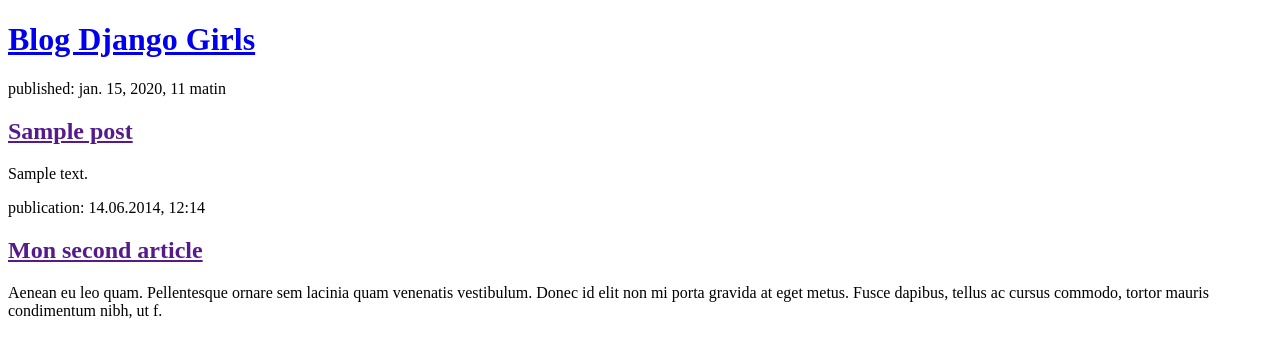
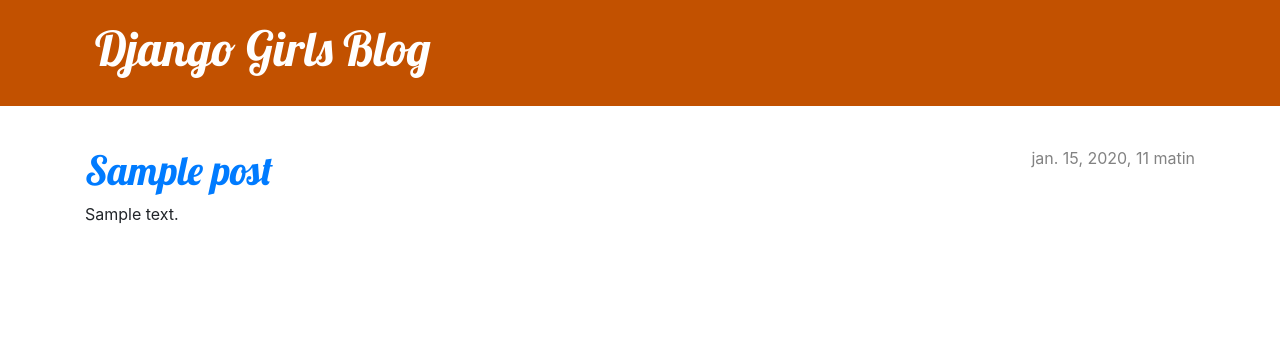
Before and after one commit to gabrielle2801/my-first-blog, a Django app: page / in a window 1280 px wide. Shown: the top 358 px of the page. Run offline with Django 3.2, Linux system fonts and the light colour scheme; tables that the repository leaves empty hold one stand-in row (values such as "Sample post").

Commit message:
Ajout de la vue et du template de détail blog post ainsi que du CSS pour le site.

```diff
--- /dev/null
+++ b/blog/static/css/blog.css
@@ -0,0 +1,70 @@
+.page-header {
+    background-color: #C25100;
+    margin-top: 0;
+    margin-bottom: 40px;
+    padding: 20px 20px 20px 40px;
+}
+
+.page-header h1,
+.page-header h1 a,
+.page-header h1 a:visited,
+.page-header h1 a:active {
+    color: #ffffff;
+    font-size: 36pt;
+    text-decoration: none;
+}
+
+h1,
+h2,
+h3,
+h4 {
+    font-family: 'Lobster', cursive;
+}
+
+.date {
+    color: #828282;
+}
+
+.save {
+    float: right;
+}
+
+.post-form textarea,
+.post-form input {
+    width: 100%;
+}
+
+.top-menu,
+.top-menu:hover,
+.top-menu:visited {
+    color: #ffffff;
+    float: right;
+    font-size: 26pt;
+    margin-right: 20px;
+}
+
+.post {
+    margin-bottom: 70px;
+}
+
+.post h2 a,
+.post h2 a:visited {
+    color: #000000;
+}
+
+.post > .date,
+.post > .actions {
+    float: right;
+}
+
+.btn-default,
+.btn-default:visited {
+    color: #C25100;
+    background: none;
+    border-color: #C25100;
+}
+
+.btn-default:hover {
+    color: #FFFFFF;
+    background-color: #C25100;
+}
--- /dev/null
+++ b/blog/templates/blog/base.html
@@ -0,0 +1,25 @@
+{% load static %}
+<!DOCTYPE html>
+<html>
+    <head>
+        <title>Django Girls blog</title>
+        <link rel="stylesheet" href="https://cdn.jsdelivr.net/npm/bootstrap@4.5.3/dist/css/bootstrap.min.css" integrity="sha384-TX8t27EcRE3e/ihU7zmQxVncDAy5uIKz4rEkgIXeMed4M0jlfIDPvg6uqKI2xXr2" crossorigin="anonymous">
+        <link href='//fonts.googleapis.com/css?family=Lobster&subset=latin,latin-ext' rel='stylesheet' type='text/css'>
+        <link rel="stylesheet" href="{% static 'css/blog.css' %}">
+    </head>
+    <body>
+    <header class="page-header">
+      <div class="container">
+          <h1><a href="/">Django Girls Blog</a></h1>
+      </div>
+    </header>
+    <main class="container">
+        <div class="row">
+            <div class="col">
+            {% block content %}
+            {% endblock %}
+            </div>
+        </div>
+    </main>
+</body>
+</html>
--- a/blog/templates/blog/post_list.html
+++ b/blog/templates/blog/post_list.html
@@ -1,25 +1,30 @@
+{% extends 'blog/base.html' %}
+{% load static %}
 <!DOCTYPE html>
 <html>
-    <head>
-        <title>Blog Django Girls</title>
+    <head >
+      <title>Blog Django Girls</title>
+      <link rel="stylesheet" href="https://cdn.jsdelivr.net/npm/bootstrap@4.5.3/dist/css/bootstrap.min.css"
+      integrity="sha384-TX8t27EcRE3e/ihU7zmQxVncDAy5uIKz4rEkgIXeMed4M0jlfIDPvg6uqKI2xXr2"
+      crossorigin="anonymous">
+      <link rel="stylesheet" href="{% static 'css/blog.css' %}">
+      <link href="//fonts.googleapis.com/css?family=Lobster&subset=latin,latin-ext" rel="stylesheet"
+      type="text/css">
+
     </head>
     <body>
-        <header>
-            <h1><a href="/">Blog Django Girls</a></h1>
-        </header>
 
+
+      {% block content %}
         {% for post in posts %}
-          <article>
-            <time>published: {{ post.published_date }}</time>
-            <h2><a href="">{{ post.title }}</a></h2>
-            <p>{{ post.text|linebreaksbr }}</p>
-          </article>
+          <div class="post">
+              <div class="date">
+                  {{ post.published_date }}
+              </div>
+              <h1><a href="">{{ post.title }}</a></h1>
+              <p>{{ post.text|linebreaksbr }}</p>
+          </div>
         {% endfor %}
-
-        <article>
-            <time>publication: 14.06.2014, 12:14</time>
-            <h2><a href="">Mon second article</a></h2>
-            <p>Aenean eu leo quam. Pellentesque ornare sem lacinia quam venenatis vestibulum. Donec id elit non mi porta gravida at eget metus. Fusce dapibus, tellus ac cursus commodo, tortor mauris condimentum nibh, ut f.</p>
-        </article>
+      {% endblock content %}
     </body>
 </html>
--- a/blog/urls.py
+++ b/blog/urls.py
@@ -3,4 +3,5 @@
 
 urlpatterns = [
     path('', views.post_list, name='post_list'),
+    path('post/<int:pk>/', views.post_detail, name='post_detail'),
 ]
--- a/blog/views.py
+++ b/blog/views.py
@@ -1,4 +1,4 @@
-from django.shortcuts import render
+from django.shortcuts import render, get_object_or_404
 from django.utils import timezone
 from .models import Post
 
@@ -9,3 +9,8 @@
     posts = Post.objects.filter(
         published_date__lte=timezone.now()).order_by('published_date')
     return render(request, 'blog/post_list.html', {'posts': posts})
+
+
+def post_detail(request, pk):
+    post = get_object_or_404(Post, pk=pk)
+    return render(request, 'blog/post_detail.html', {'post': post})
```
